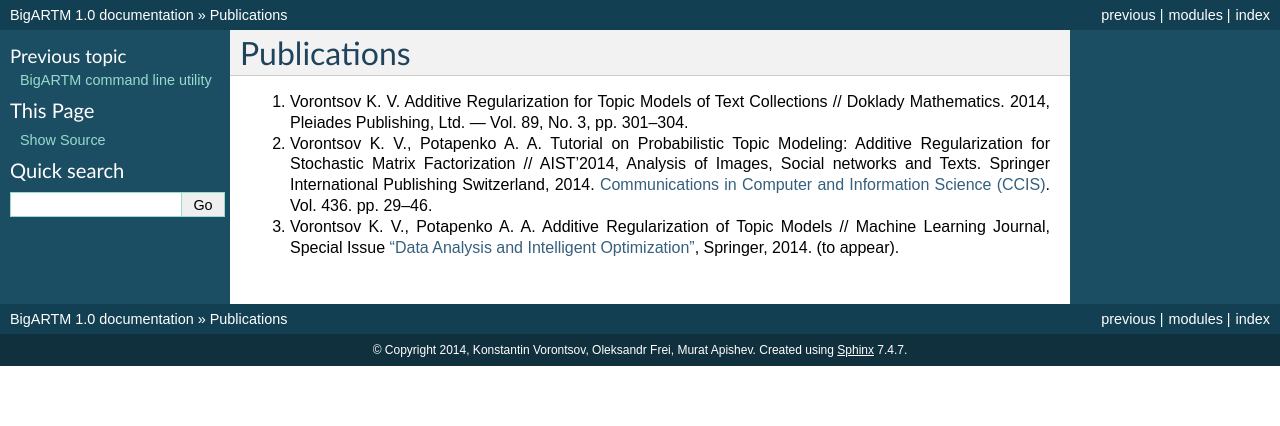
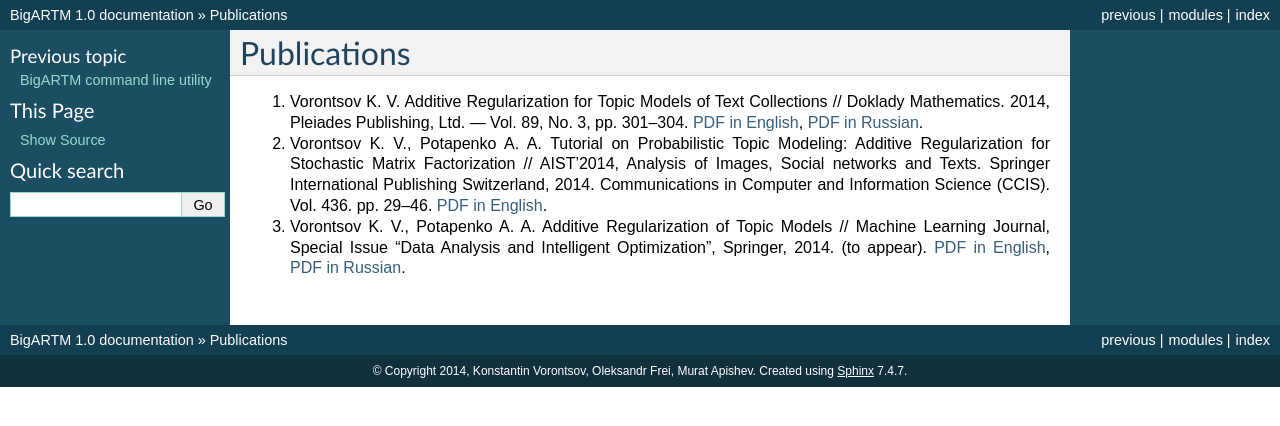
Before and after one commit to bigartm/bigartm, a Sphinx documentation site: the page built from docs/publications.txt, in a window 1280 px wide. Shown: the top 426 px of the page. Built offline with Sphinx 7.4.7, drawn with Linux system fonts in a browser that asks for light colours; formulas are drawn with MathJax 3.

Commit message:
Fix links in publications

```diff
--- a/docs/publications.txt
+++ b/docs/publications.txt
@@ -3,12 +3,17 @@ Publications
 
 1.  Vorontsov K. V. Additive Regularization for Topic Models of Text Collections //
     Doklady Mathematics. 2014, Pleiades Publishing, Ltd. --- Vol. 89, No. 3, pp. 301--304.
+    `PDF in English <https://s3-eu-west-1.amazonaws.com/artm/voron14dan-eng.pdf>`__,
+    `PDF in Russian <https://s3-eu-west-1.amazonaws.com/artm/voron14dan.pdf>`__.
 
 2.  Vorontsov K. V., Potapenko A. A. Tutorial on Probabilistic Topic Modeling: Additive Regularization for Stochastic Matrix Factorization //
     AIST'2014, Analysis of Images, Social networks and Texts. Springer International Publishing Switzerland, 2014.
-    `Communications in Computer and Information Science (CCIS) <http://link.springer.com/bookseries/7899>`_.
+    Communications in Computer and Information Science (CCIS).
     Vol. 436. pp. 29--46.
+    `PDF in English <https://s3-eu-west-1.amazonaws.com/artm/voron14aist.pdf>`__.
 
 3.  Vorontsov K. V., Potapenko A. A. Additive Regularization of Topic Models //
-    Machine Learning Journal, Special Issue `"Data Analysis and Intelligent Optimization" <http://www.springer.com/cda/content/document/cda_downloaddocument/CfP+2013+-+ML+-+SI.pdf?SGWID=0-0-45-1418585-p35726603>`_,
+    Machine Learning Journal, Special Issue "Data Analysis and Intelligent Optimization",
     Springer, 2014. (to appear).
+    `PDF in English <https://s3-eu-west-1.amazonaws.com/artm/voron-potap14artm-eng.pdf>`__,
+    `PDF in Russian <https://s3-eu-west-1.amazonaws.com/artm/voron-potap14artm-rus.pdf>`__.
```
